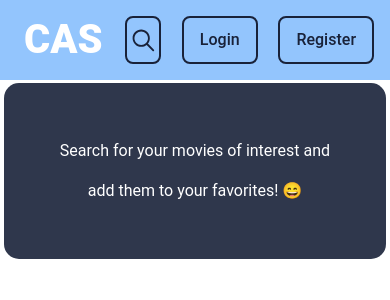
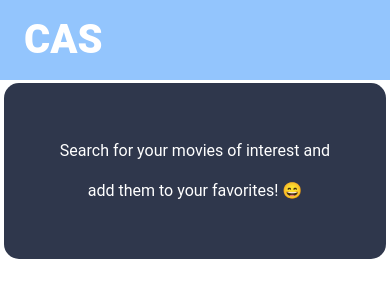
Before and after one commit to csandoval18/movie-app, a React (Create React App) app in the folder client/: page / in a window 390 px wide. Shown: the top 300 px of the page. Built offline with nearby package versions, Linux system fonts and the light colour scheme.

Commit message:
implementing responsive navbar

```diff
--- a/client/src/components/Navbar/Navbar.elements.ts
+++ b/client/src/components/Navbar/Navbar.elements.ts
@@ -16,8 +16,13 @@ export const NavbarContainer = styled.nav`
 	top: 0;
 	width: 100%;
 	z-index: 10000;
-	.navbar-options {
-		display: flex;
+	.nav-options,
+	.nav-options-desktop {
+		gap: 1.3rem;
+		width: 50%;
+	}
+	.nav-options-desktop {
+		display: none;
 	}
 	.search-btn {
 		font-size: 2rem;
@@ -29,22 +34,14 @@ export const NavbarContainer = styled.nav`
 		font-size: 1.8rem;
 		position: absolute;
 	}
-
 	.home-btn {
 		color: white;
 	}
-
 	@media screen and (${device.laptop}) {
-		.navbar-options {
-			display: none;
+		.nav-options-desktop {
+			display: flex;
 		}
 	}
 `
-
-export const NavOptionsFlex = styled(Flex)`
-	display: none;
-	gap: 1.3rem;
-	width: 50%;
-`
 export const DropDown = styled.ul``
 export const DropDownAnchor = styled.a``
--- a/client/src/components/Navbar/OptionsBar/OptionsBar.tsx
+++ b/client/src/components/Navbar/OptionsBar/OptionsBar.tsx
@@ -3,12 +3,11 @@ import { IoIosSearch } from 'react-icons/io'
 import { Link } from 'react-router-dom'
 import { useAppDispatch } from '../../../app/hooks'
 import { setToggleSearchBar } from '../../../features/navbar/navbarSlice'
-import { HomeBtn, PrimaryButton } from '../../../styles/GlobalStyles.elements'
+import { Flex, HomeBtn, PrimaryButton } from '../../../styles/GlobalStyles.elements'
 import {
   DropDown,
   DropDownAnchor,
   NavbarContainer,
-  NavOptionsFlex,
 } from '../Navbar.elements'
 
 const OptionsBar: React.FC = () => {
@@ -21,7 +20,7 @@ const OptionsBar: React.FC = () => {
 
   if (isLoggedIn) {
     body = (
-      <NavOptionsFlex ai='center' jc='right' className="navbar-options">
+      <Flex ai='center' jc='right' className="navbar-options">
         <PrimaryButton
           className='search-btn'
           onClick={() => {
@@ -66,11 +65,12 @@ const OptionsBar: React.FC = () => {
             </DropDown>
           </div>
         </div>
-      </NavOptionsFlex>
+      </Flex>
     )
   } else {
     body = (
-      <NavOptionsFlex ai='center' jc='right' className='navbar-options'>
+      <>
+        <Flex ai='center' jc='right' className='nav-options-desktop'>
           <PrimaryButton
             className='search-btn'
             onClick={() => {
@@ -85,7 +85,21 @@ const OptionsBar: React.FC = () => {
           <Link className='' to='/register'>
             <PrimaryButton>Register</PrimaryButton>
           </Link>
-      </NavOptionsFlex>
+        </Flex>
+        <div className="drawer drawer-end">
+          <input id="my-drawer-4" type="checkbox" className="drawer-toggle" />
+          <div className="drawer-content">
+            <label htmlFor="my-drawer-4" className="drawer-button btn btn-primary">Open drawer</label>
+          </div>
+          <div className="drawer-side">
+            <label htmlFor="my-drawer-4" className="drawer-overlay"></label>
+            <ul className="menu p-4 overflow-y-auto w-80 bg-base-100 text-base-content">
+              <li><a>Sidebar Item 1</a></li>
+              <li><a>Sidebar Item 2</a></li>
+            </ul>
+          </div>
+        </div>
+      </>
     )
   }
 
```
Lines whose indentation alone changed are shown as unchanged.
